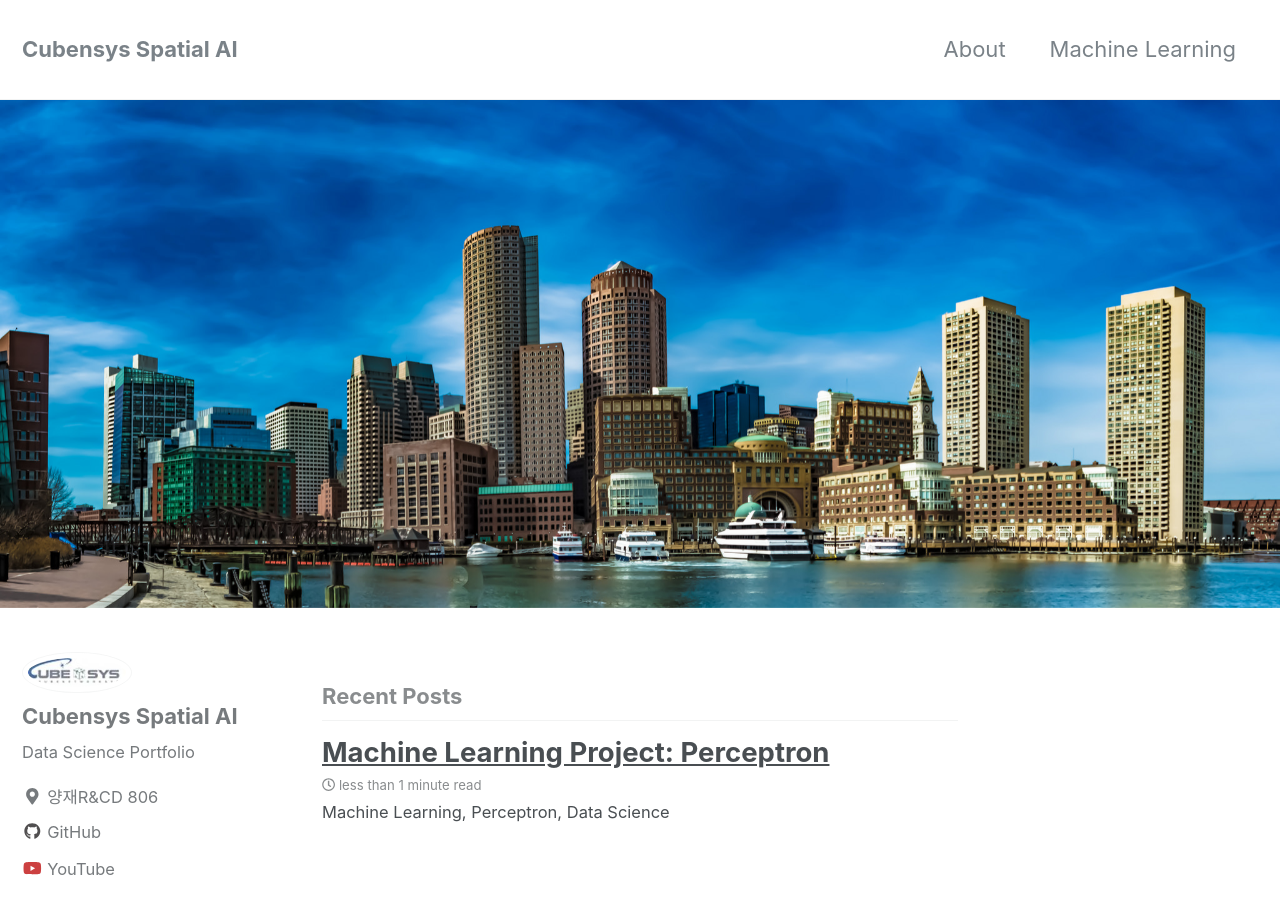
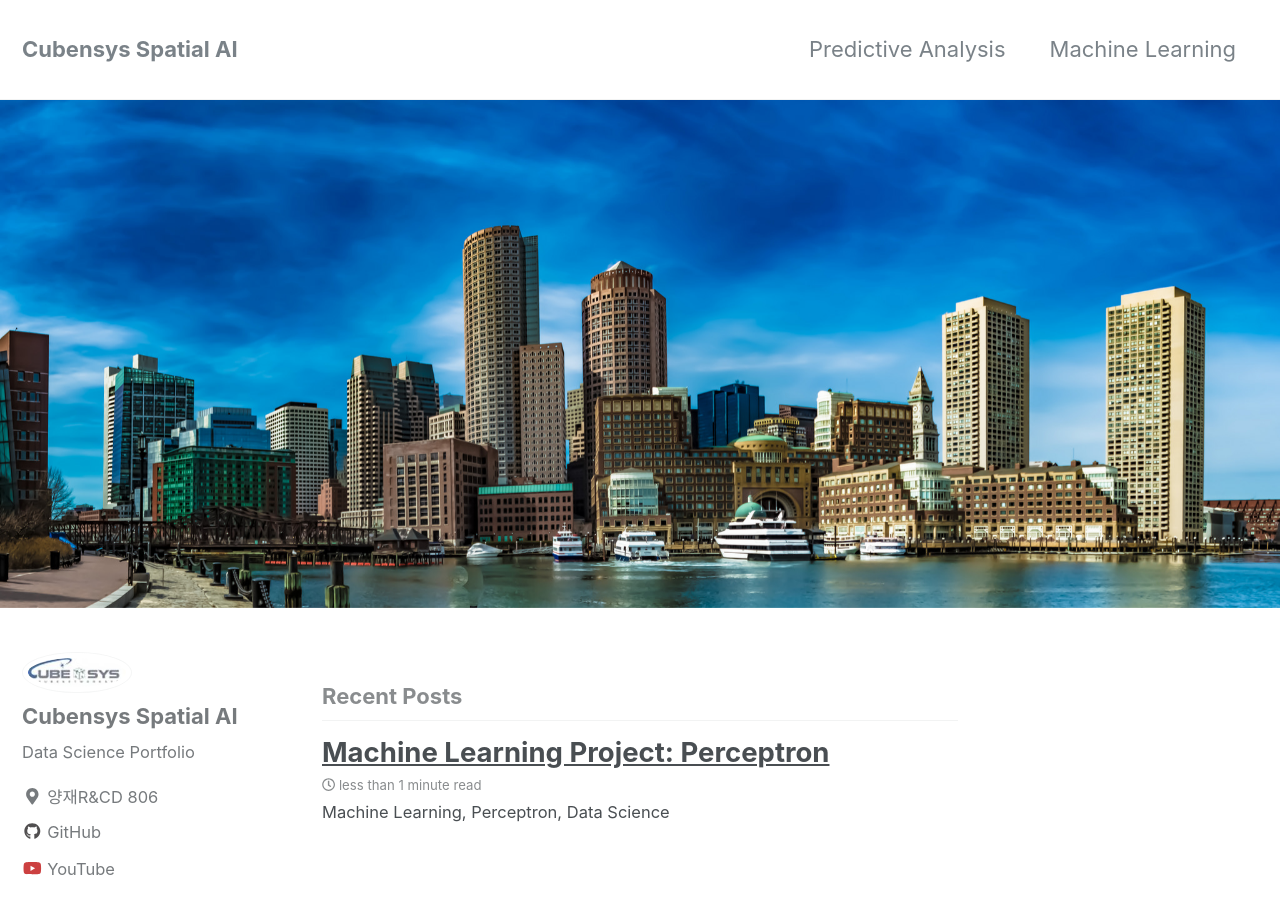
Before and after one commit to cubensys/cubensysintro.github.io, a Jekyll site: the page built from index.html, in a window 1280 px wide and 900 px high. Built offline with Jekyll 4.4.1, drawn with Linux system fonts in a browser that asks for light colours; nearby versions of some CDN libraries; the list of posts is cut into pages by our own code.

Commit message:
navigation update

```diff
--- a/_data/navigation.yml
+++ b/_data/navigation.yml
@@ -1,7 +1,7 @@
 # main links
 main:
-  - title: "About"
-    url: /about/
+  - title: "Predictive Analysis"
+    url: /predictive analysis/
   - title: "Machine Learning"
     url: /machine-learning/
   # - title: "About"
```
